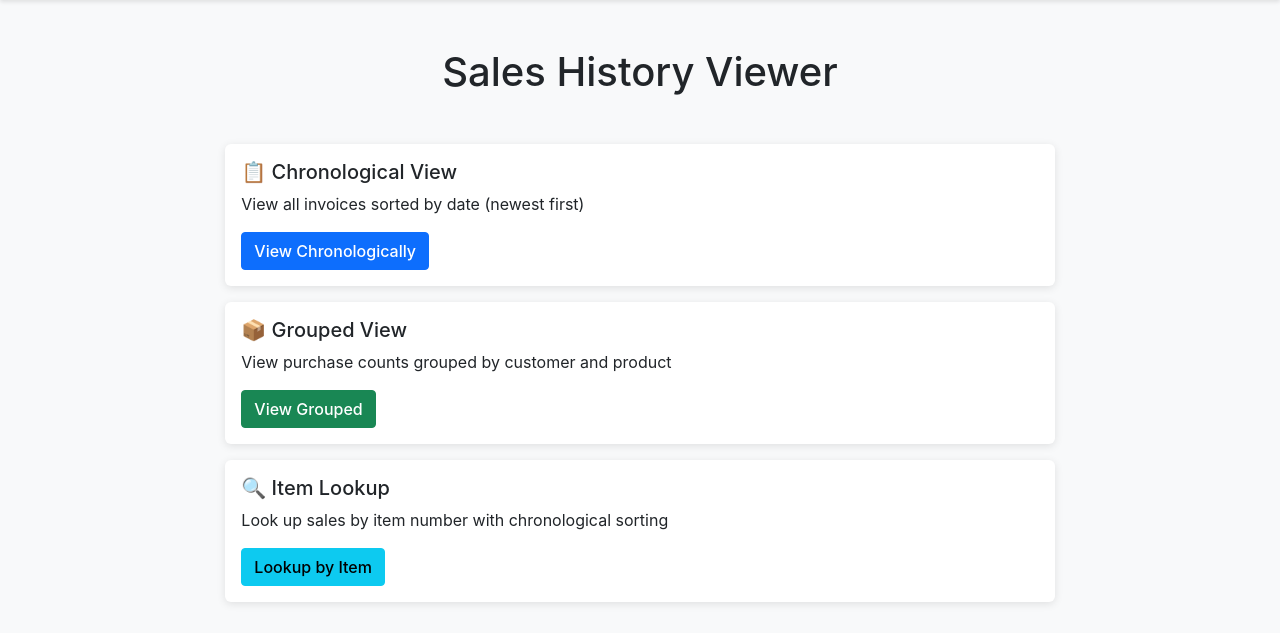
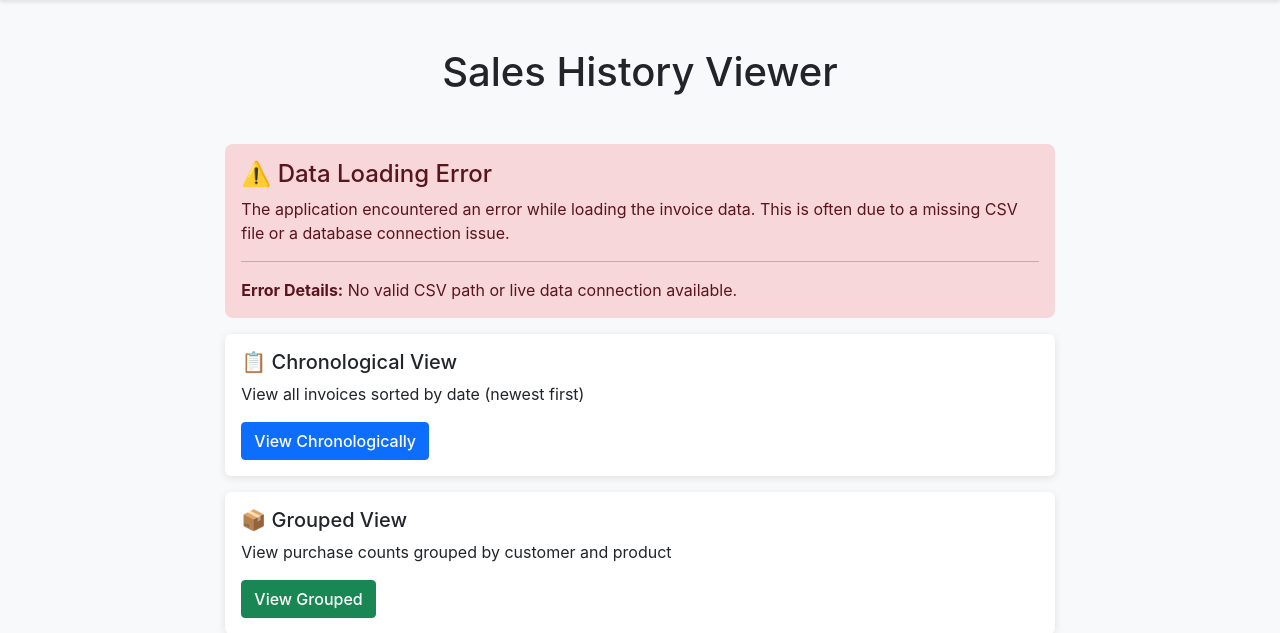
Before and after one commit to dkearinghtas/CustomerHistory, a Flask app: page / in a window 1280 px wide. Shown: the part 62-695 px from the top of the page. Before the commit the page ends 669 px from the top, so only its background shows below. Run offline with Flask 3, Linux system fonts and the light colour scheme; parts of the project's set-up code (start-up, migrations or seed data) failed here and were passed over.

Commit message:
Fix startup failure: remove pyodbc and add data loading error handling

```diff
--- a/app.py
+++ b/app.py
@@ -12,20 +12,28 @@ use_live = os.getenv('USE_LIVE_DATA', 'False').lower() in ('1', 'true', 'yes')
 connection_string = os.getenv('FABRIC_SQL_CONNECTION', '')
 table_name = os.getenv('FABRIC_TABLE_NAME', 'invoices')
 
-if use_live:
-    data_loader = InvoiceDataLoader(use_live=True, connection_string=connection_string, table_name=table_name)
-else:
-    data_loader = InvoiceDataLoader(csv_path=csv_file)
+data_error = None
+try:
+    if use_live:
+        data_loader = InvoiceDataLoader(use_live=True, connection_string=connection_string, table_name=table_name)
+    else:
+        data_loader = InvoiceDataLoader(csv_path=csv_file)
+except Exception as e:
+    print(f"Error loading data: {e}")
+    data_loader = None
+    data_error = str(e)
 
 
 @app.route('/')
 def index():
     """Home page with navigation"""
-    return render_template('index.html')
+    return render_template('index.html', error=data_error)
 
 @app.route('/chronological')
 def chronological():
     """Chronological view of invoices"""
+    if not data_loader:
+        return render_template('index.html', error=data_error)
     df = data_loader.get_chronological_view()
 
     # Optional filters
@@ -63,6 +71,8 @@ def chronological():
 @app.route('/grouped')
 def grouped():
     """Grouped view by customer with parts and labor separated"""
+    if not data_loader:
+        return render_template('index.html', error=data_error)
     customer = request.args.get('customer')
 
     # Filter by customer
@@ -105,6 +115,8 @@ def grouped():
 @app.route('/item')
 def item_view():
     """Item lookup view - sales by item number"""
+    if not data_loader:
+        return render_template('index.html', error=data_error)
     item_number = request.args.get('item_number')
 
     if item_number:
--- a/requirements.txt
+++ b/requirements.txt
@@ -1,4 +1,3 @@
 Flask==2.3.3
 pandas==2.0.3
 gunicorn
-pyodbc
--- a/templates/index.html
+++ b/templates/index.html
@@ -23,6 +23,15 @@
         <div class="row">
             <div class="col-md-8 offset-md-2">
                 <h1 class="text-center mb-5">Sales History Viewer</h1>
+
+                {% if error %}
+                <div class="alert alert-danger" role="alert">
+                    <h4 class="alert-heading">⚠️ Data Loading Error</h4>
+                    <p>The application encountered an error while loading the invoice data. This is often due to a missing CSV file or a database connection issue.</p>
+                    <hr>
+                    <p class="mb-0"><strong>Error Details:</strong> {{ error }}</p>
+                </div>
+                {% endif %}
 
                 <div class="card mb-3">
                     <div class="card-body">
```
